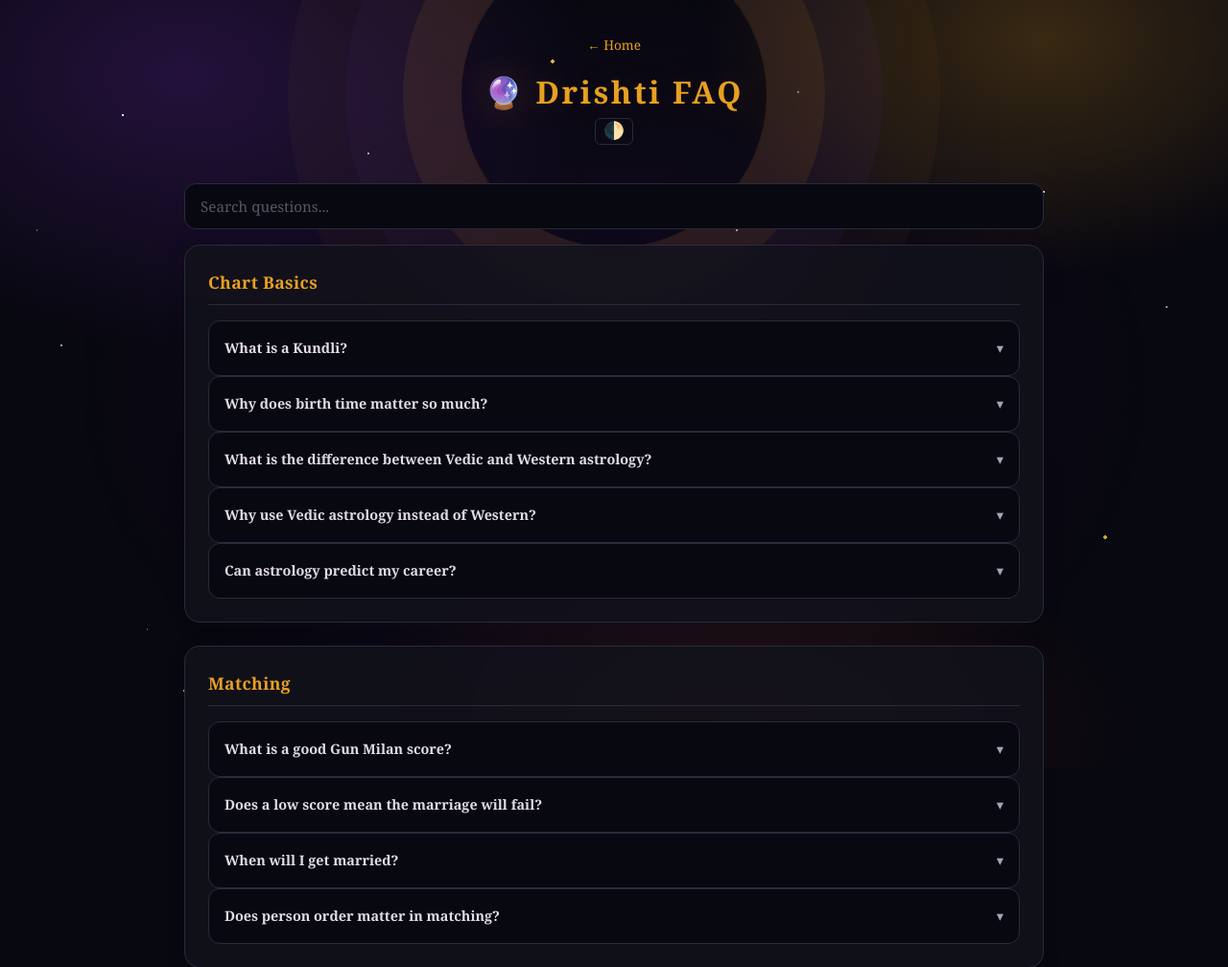
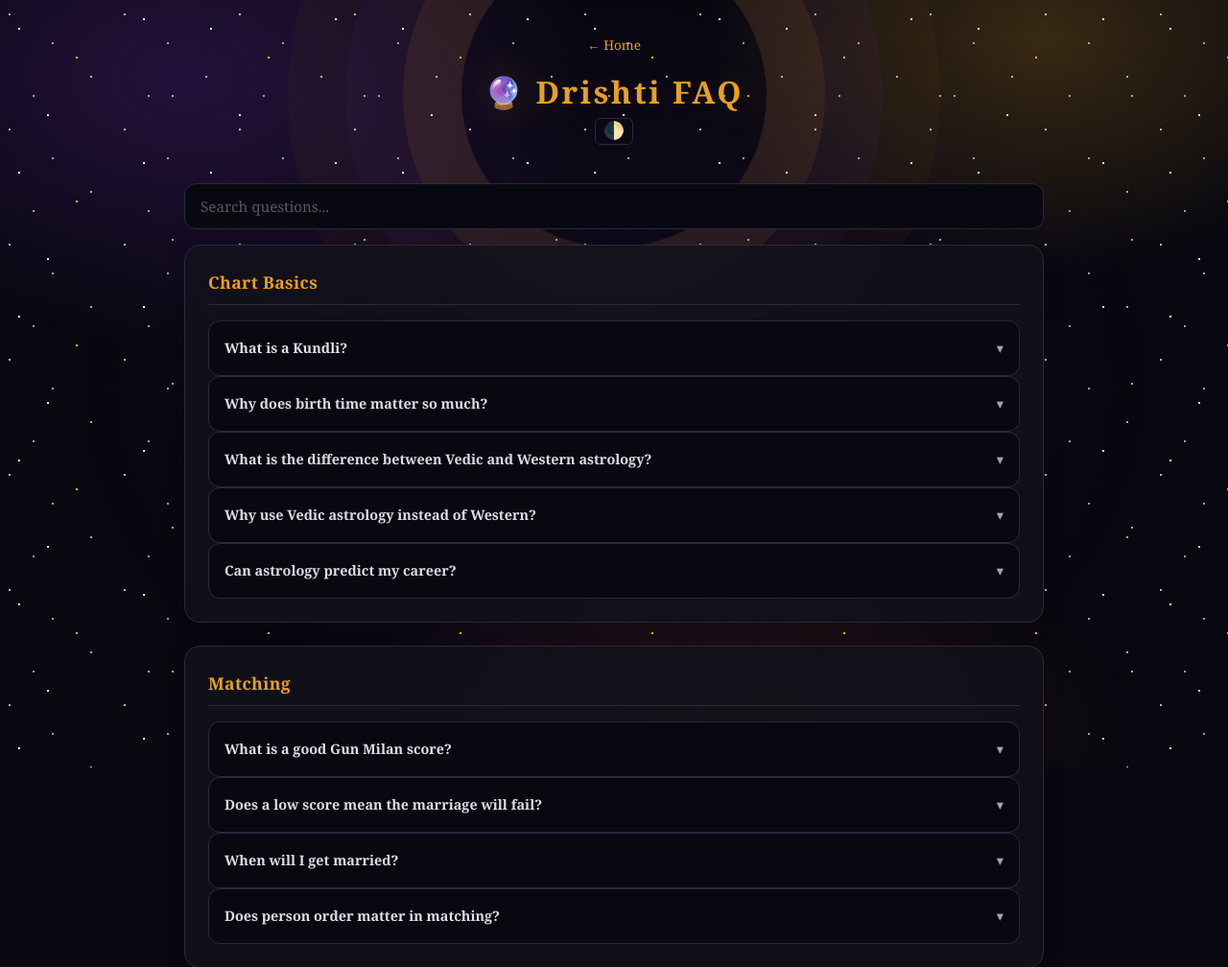
Before and after one commit to dragoonblade/Kundli, a Flask app: page /faq in a window 1280 px wide. Shown: the top 1008 px of the page at 96% size. Run offline with Flask 3, Linux system fonts and the light colour scheme.

Commit message:
fix: Real tiled star field and rangoli pattern
The old approach used percentage positions (10% 15%) which placed
24 dots across a 1920px screen — invisible. New approach uses
pixel positions (20px 30px) with background-size to TILE the
pattern, creating hundreds of visible stars/dots.

Dark mode: 3 tiled layers
- Bright stars (2-2.5px) tiled every 200x150px
- Medium stars (1.5px) tiled every 120x120px
- Dim stars (1px) tiled every 80x70px
- Result: ~100+ visible stars on a 1080p screen

Light mode: tiled rangoli
- Saffron + mauve dots (2-3px) tiled every 200x110px
- Result: ~50+ visible dots on a 1080p screen

```diff
--- a/static/style.css
+++ b/static/style.css
@@ -83,56 +83,50 @@ body::before {
         radial-gradient(ellipse 600px 300px at 60% 95%, rgba(180, 80, 20, 0.18) 0%, transparent 70%);
 }
 
-/* Star field */
+/* Star field — 3 tiled layers at different densities */
 body::after {
     content: '';
     position: fixed;
     inset: 0;
     z-index: -1;
     background-image:
-        /* Bright stars */
-        radial-gradient(3px 3px at 10% 15%, rgba(255,255,255,0.9) 50%, transparent 50%),
-        radial-gradient(3.5px 3.5px at 45% 8%, rgba(232,180,60,1) 50%, transparent 50%),
-        radial-gradient(3px 3px at 85% 25%, rgba(255,255,255,0.85) 50%, transparent 50%),
-        radial-gradient(3.5px 3.5px at 90% 70%, rgba(232,180,60,0.9) 50%, transparent 50%),
-        radial-gradient(2.5px 2.5px at 70% 45%, rgba(255,255,255,0.8) 50%, transparent 50%),
-        radial-gradient(2.5px 2.5px at 25% 60%, rgba(255,255,255,0.7) 50%, transparent 50%),
-        radial-gradient(3px 3px at 55% 85%, rgba(255,255,255,0.7) 50%, transparent 50%),
-        radial-gradient(2.5px 2.5px at 15% 90%, rgba(255,255,255,0.65) 50%, transparent 50%),
-        /* Medium stars */
-        radial-gradient(2px 2px at 30% 20%, rgba(255,255,255,0.6) 50%, transparent 50%),
-        radial-gradient(2px 2px at 60% 30%, rgba(255,255,255,0.55) 50%, transparent 50%),
-        radial-gradient(2px 2px at 5% 45%, rgba(255,255,255,0.6) 50%, transparent 50%),
-        radial-gradient(2px 2px at 40% 55%, rgba(255,255,255,0.5) 50%, transparent 50%),
-        radial-gradient(2px 2px at 75% 65%, rgba(255,255,255,0.55) 50%, transparent 50%),
-        radial-gradient(2px 2px at 20% 75%, rgba(255,255,255,0.5) 50%, transparent 50%),
-        radial-gradient(2px 2px at 95% 40%, rgba(255,255,255,0.55) 50%, transparent 50%),
-        radial-gradient(2px 2px at 50% 95%, rgba(255,255,255,0.5) 50%, transparent 50%),
-        /* Small dim stars */
-        radial-gradient(1.5px 1.5px at 3% 30%, rgba(255,255,255,0.4) 50%, transparent 50%),
-        radial-gradient(1.5px 1.5px at 35% 42%, rgba(255,255,255,0.35) 50%, transparent 50%),
-        radial-gradient(1.5px 1.5px at 65% 12%, rgba(255,255,255,0.4) 50%, transparent 50%),
-        radial-gradient(1.5px 1.5px at 82% 52%, rgba(255,255,255,0.35) 50%, transparent 50%),
-        radial-gradient(1.5px 1.5px at 48% 72%, rgba(255,255,255,0.35) 50%, transparent 50%),
-        radial-gradient(1.5px 1.5px at 12% 82%, rgba(255,255,255,0.3) 50%, transparent 50%);
+        /* Layer 1: bright stars, sparse */
+        radial-gradient(2px 2px at 20px 30px, #fff 50%, transparent 50%),
+        radial-gradient(2.5px 2.5px at 80px 60px, rgba(232,180,60,1) 50%, transparent 50%),
+        radial-gradient(2px 2px at 150px 20px, #fff 50%, transparent 50%),
+        radial-gradient(2px 2px at 50px 120px, rgba(255,255,255,0.9) 50%, transparent 50%),
+        radial-gradient(2.5px 2.5px at 180px 100px, rgba(232,180,60,0.9) 50%, transparent 50%),
+        /* Layer 2: medium stars, denser */
+        radial-gradient(1.5px 1.5px at 10px 15px, rgba(255,255,255,0.7) 50%, transparent 50%),
+        radial-gradient(1.5px 1.5px at 55px 45px, rgba(255,255,255,0.6) 50%, transparent 50%),
+        radial-gradient(1.5px 1.5px at 95px 80px, rgba(255,255,255,0.65) 50%, transparent 50%),
+        radial-gradient(1.5px 1.5px at 35px 100px, rgba(255,255,255,0.6) 50%, transparent 50%),
+        /* Layer 3: dim stars, very dense */
+        radial-gradient(1px 1px at 8px 12px, rgba(255,255,255,0.4) 50%, transparent 50%),
+        radial-gradient(1px 1px at 30px 35px, rgba(255,255,255,0.35) 50%, transparent 50%),
+        radial-gradient(1px 1px at 55px 18px, rgba(255,255,255,0.3) 50%, transparent 50%),
+        radial-gradient(1px 1px at 15px 55px, rgba(255,255,255,0.35) 50%, transparent 50%),
+        radial-gradient(1px 1px at 48px 48px, rgba(255,255,255,0.3) 50%, transparent 50%),
+        radial-gradient(1px 1px at 70px 25px, rgba(255,255,255,0.3) 50%, transparent 50%);
+    background-size:
+        200px 150px, 200px 150px, 200px 150px, 200px 150px, 200px 150px,
+        120px 120px, 120px 120px, 120px 120px, 120px 120px,
+        80px 70px, 80px 70px, 80px 70px, 80px 70px, 80px 70px, 80px 70px;
     pointer-events: none;
 }
 
 /* Light mode: warm sacred parchment */
 :root.light body::after {
     background-image:
-        radial-gradient(4px 4px at 10% 12%, rgba(180, 90, 10, 0.45) 50%, transparent 50%),
-        radial-gradient(3.5px 3.5px at 30% 28%, rgba(180, 90, 10, 0.4) 50%, transparent 50%),
-        radial-gradient(3px 3px at 50% 8%, rgba(180, 90, 10, 0.4) 50%, transparent 50%),
-        radial-gradient(4px 4px at 70% 35%, rgba(180, 90, 10, 0.35) 50%, transparent 50%),
-        radial-gradient(3px 3px at 90% 18%, rgba(180, 90, 10, 0.4) 50%, transparent 50%),
-        radial-gradient(3.5px 3.5px at 20% 50%, rgba(180, 90, 10, 0.35) 50%, transparent 50%),
-        radial-gradient(4px 4px at 60% 60%, rgba(180, 90, 10, 0.35) 50%, transparent 50%),
-        radial-gradient(3px 3px at 80% 75%, rgba(180, 90, 10, 0.35) 50%, transparent 50%),
-        radial-gradient(3.5px 3.5px at 40% 85%, rgba(180, 90, 10, 0.3) 50%, transparent 50%),
-        radial-gradient(3px 3px at 15% 70%, rgba(180, 90, 10, 0.3) 50%, transparent 50%),
-        radial-gradient(3.5px 3.5px at 95% 50%, rgba(130, 40, 90, 0.25) 50%, transparent 50%),
-        radial-gradient(3px 3px at 5% 35%, rgba(130, 40, 90, 0.22) 50%, transparent 50%);
+        radial-gradient(3px 3px at 25px 20px, rgba(180, 90, 10, 0.35) 50%, transparent 50%),
+        radial-gradient(2.5px 2.5px at 80px 55px, rgba(180, 90, 10, 0.3) 50%, transparent 50%),
+        radial-gradient(3px 3px at 140px 30px, rgba(180, 90, 10, 0.3) 50%, transparent 50%),
+        radial-gradient(2.5px 2.5px at 50px 90px, rgba(180, 90, 10, 0.25) 50%, transparent 50%),
+        radial-gradient(3px 3px at 170px 75px, rgba(130, 40, 90, 0.2) 50%, transparent 50%),
+        radial-gradient(2px 2px at 15px 50px, rgba(180, 90, 10, 0.25) 50%, transparent 50%),
+        radial-gradient(2px 2px at 100px 15px, rgba(130, 40, 90, 0.18) 50%, transparent 50%),
+        radial-gradient(2.5px 2.5px at 60px 70px, rgba(180, 90, 10, 0.22) 50%, transparent 50%);
+    background-size: 200px 110px;
     display: block;
 }
 :root.light body::before {
```
